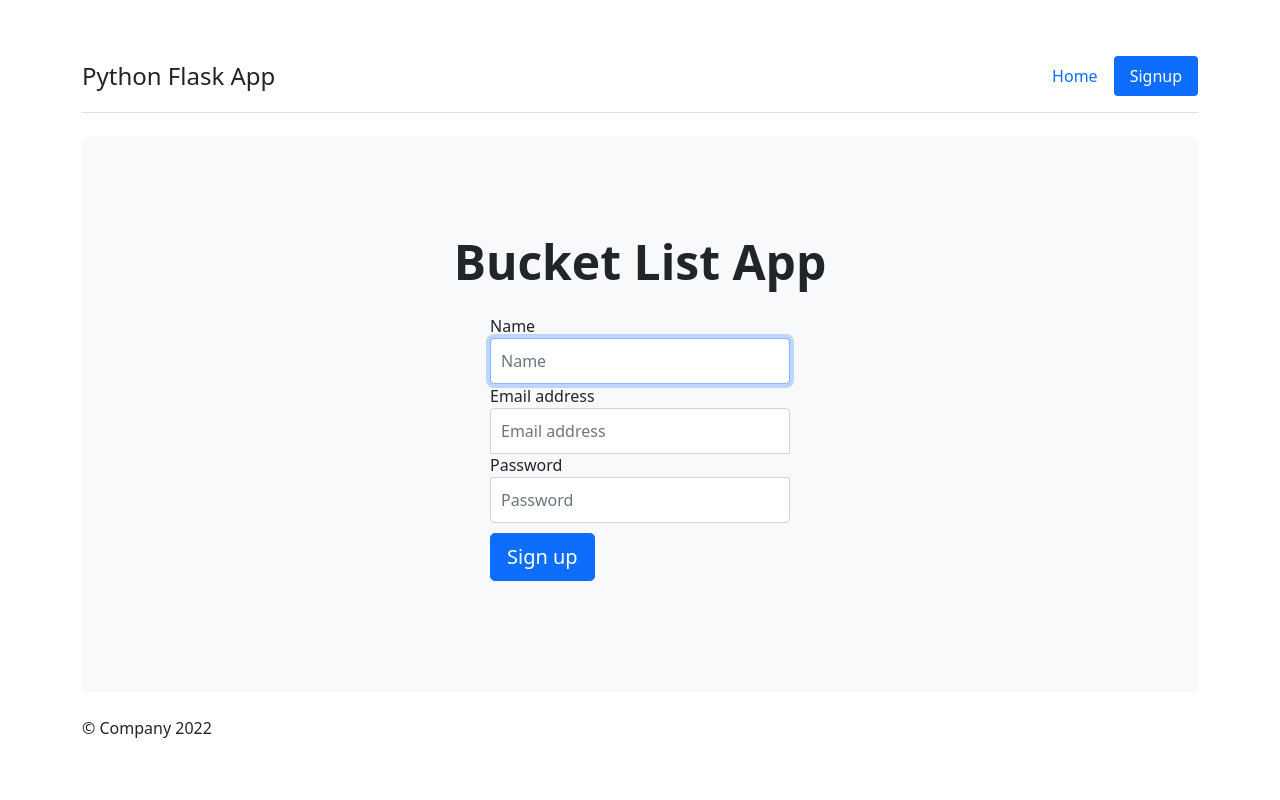
After one commit to Devusol/sqlviewer, a Flask app: page /signup in a window 1280 px wide. The commit adds this page. Run offline with Flask 3, Linux system fonts and the light colour scheme.

Commit message:
add basic pages

```diff
--- a/app.py
+++ b/app.py
@@ -1,6 +1,39 @@
-from flask import Flask, render_template
+from flask import Flask, render_template, request, json
+from flaskext.mysql import MySQL
+from werkzeug.security import generate_password_hash
+
+mysql = MySQL()
 
 app = Flask(__name__)
+
+app.config['MYSQL_DATABASE_USER'] = 'root'
+app.config['MYSQL_DATABASE_PASSWORD'] = ''
+app.config['MYSQL_DATABASE_DB'] = 'test'
+app.config['MYSQL_DATABASE_HOST'] = 'localhost'
+mysql.init_app(app)
+
+conn = mysql.connect()
+cursor = conn.cursor()
+
+@app.route('/signup')
+def signup():
+    return render_template("signup.html")
+
+@app.route('/api/signup', methods=['POST'])
+def signup_post():
+    _name = request.form['inputName']
+    _email = request.form['inputEmail']
+    _password = request.form['inputPassword']
+
+    _hashed_password = generate_password_hash(_password)
+    cursor.callproc('sp_createUser',(_name,_email,_hashed_password))
+
+    data = cursor.fetchall()
+    if len(data) == 0:
+        conn.commit()
+        return json.dumps({'message':'User created successfully !'})
+    else:
+        return json.dumps({'error':str(data[0])})
 
 
 @app.route("/")
@@ -9,4 +42,4 @@ def index():
     return render_template('index.html')
 
 if __name__ == "__main__":
-    app.run();
+    app.run()
--- /dev/null
+++ b/static/signup.css
@@ -0,0 +1,38 @@
+body {
+    padding-top: 40px;
+    padding-bottom: 40px;
+}
+#form-signin {
+    max-width: 330px;
+    padding: 15px;
+    margin: 0 auto;
+}
+#form-signin .form-signin-heading,
+#form-signin .checkbox {
+    margin-bottom: 10px;
+}
+#form-signin .checkbox {
+    font-weight: normal;
+}
+#form-signin .form-control {
+    position: relative;
+    height: auto;
+    -webkit-box-sizing: border-box;
+       -moz-box-sizing: border-box;
+            box-sizing: border-box;
+    padding: 10px;
+    font-size: 16px;
+}
+#form-signin .form-control:focus {
+    z-index: 2;
+}
+#form-signin input[type="email"] {
+    margin-bottom: -1px;
+    border-bottom-right-radius: 0;
+    border-bottom-left-radius: 0;
+}
+#form-signin input[type="password"] {
+    margin-bottom: 10px;
+    border-top-left-radius: 0;
+    border-top-right-radius: 0;
+}
--- /dev/null
+++ b/templates/signup.html
@@ -0,0 +1,114 @@
+<!DOCTYPE html>
+<html lang="en">
+    <head>
+
+		<title>Python Flask Bucket List App - Signup</title>
+
+		<link
+			href="https://cdn.jsdelivr.net/npm/bootstrap@5.1.3/dist/css/bootstrap.min.css"
+			rel="stylesheet"
+			integrity="sha384-1BmE4kWBq78iYhFldvKuhfTAU6auU8tT94WrHftjDbrCEXSU1oBoqyl2QvZ6jIW3"
+			crossorigin="anonymous"
+		/>
+		<link href="../static/signup.css" rel="stylesheet" />
+	</head>
+	<body>
+
+		<div class="container">
+
+			<div class="header">
+
+				<nav
+					class="d-flex flex-wrap justify-content-center py-3 mb-4 border-bottom"
+				>
+					<a
+						href="/"
+						class="d-flex align-items-center mb-3 mb-md-0 me-md-auto text-dark text-decoration-none"
+					>
+						<span class="fs-4">Python Flask App</span>
+					</a>
+					<ul class="nav nav-pills">
+						<li class="nav-item">
+							<a href="/" class="nav-link">Home</a>
+						</li>
+						<li class="nav-item">
+							<a href="/signup" class="nav-link active" aria-current="page"
+								>Signup</a
+							>
+						</li>
+					</ul>
+
+				</nav>
+
+			</div>
+			<div class="p-5 mb-4 bg-light rounded-3">
+				<div class="container-fluid py-5">
+					<h1 class="display-5 fw-bold text-center">Bucket List App</h1>
+					<form id="form-signin" action="/api/signup" method="POST">
+						        <label for="inputName" class="sr-only">Name</label>
+						        <input
+							type="name"
+							name="inputName"
+							id="inputName"
+							class="form-control"
+							placeholder="Name"
+							required
+							autofocus
+						/>
+						        <label for="inputEmail" class="sr-only"
+							>Email address</label
+						>
+						        <input
+							type="email"
+							name="inputEmail"
+							id="inputEmail"
+							class="form-control"
+							placeholder="Email address"
+							required
+							autofocus
+						/>
+						        <label for="inputPassword" class="sr-only">Password</label>
+						        <input
+							type="password"
+							name="inputPassword"
+							id="inputPassword"
+							class="form-control"
+							placeholder="Password"
+							required
+						/>
+						                  <button
+							class="btn btn-lg btn-primary btn-block"
+							type="submit"
+						>
+							Sign up
+						</button>
+
+					</form>
+				</div>
+			</div>
+
+			<footer class="footer">
+
+				<p>&copy; Company 2022</p>
+
+			</footer>
+
+		</div>
+		<script>
+			document
+				.querySelector("#form-signin")
+				.addEventListener("submit", async function (e) {
+					e.preventDefault();
+					console.log(new URLSearchParams(new FormData(e.target)).toString());
+					const res = await fetch("/api/signup", {
+						body: new URLSearchParams(new FormData(e.target)).toString(),
+						method: "POST",
+						headers: {
+							"Content-Type": "application/x-www-form-urlencoded",
+						},
+					});
+					console.log(await res.json());
+				});
+		</script>
+	</body>
+</html>
```
Also changed, not shown: templates/index.html (+14 -0 lines).
